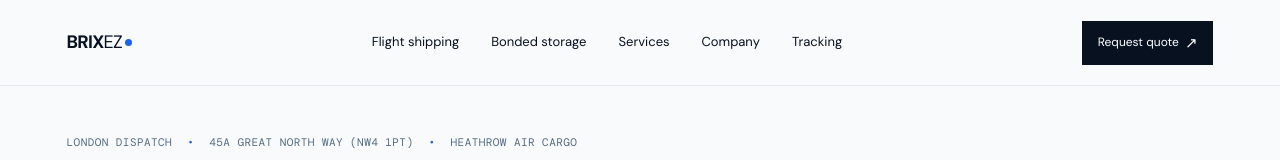
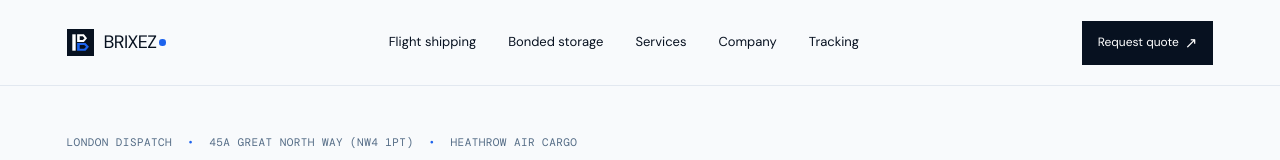
Before and after one commit to nelson-david/brixez-shipping, a Next.js app: page / in a window 1280 px wide. Shown: the top 160 px of the page. Built offline with nearby package versions, Linux system fonts and the light colour scheme.

Commit message:
feat: add architectural Brixez emblem logo to navbar, footer, and favicon

```diff
--- /dev/null
+++ b/app/components/BrixezLogo.tsx
@@ -0,0 +1,90 @@
+import React from "react";
+
+interface BrixezLogoProps {
+  size?: number;
+  className?: string;
+  variant?: "badge" | "glyph";
+  inverted?: boolean;
+}
+
+export default function BrixezLogo({
+  size = 28,
+  className = "",
+  variant = "badge",
+  inverted = false,
+}: BrixezLogoProps) {
+  if (variant === "glyph") {
+    const primaryColor = inverted ? "#ffffff" : "#071120";
+    return (
+      <svg
+        width={size}
+        height={size}
+        viewBox="0 0 28 28"
+        fill="none"
+        xmlns="http://www.w3.org/2000/svg"
+        className={`brixez-logo-svg ${className}`}
+        aria-hidden="true"
+      >
+        {/* Structural Left Column (Customs & Bonded Storage) */}
+        <rect x="3" y="3" width="4.5" height="22" fill={primaryColor} />
+
+        {/* Upper Aero Wing (Flight Shipping) */}
+        <path
+          fillRule="evenodd"
+          clipRule="evenodd"
+          d="M9.5 3H18.5L22.5 8L18.5 13H9.5V3ZM13 5.5V10.5H17.2L19.5 8L17.2 5.5H13Z"
+          fill={primaryColor}
+        />
+
+        {/* Lower Forward-Thrust Vector (Brixez Royal Blue) */}
+        <path
+          fillRule="evenodd"
+          clipRule="evenodd"
+          d="M9.5 14.5H20.5L25 19.5L20.5 25H9.5V14.5ZM13 17V22.5H18.8L21.8 19.5L18.8 17H13Z"
+          fill="#1d63ed"
+        />
+      </svg>
+    );
+  }
+
+  // Architectural Badge (Zero border-radius)
+  return (
+    <svg
+      width={size}
+      height={size}
+      viewBox="0 0 28 28"
+      fill="none"
+      xmlns="http://www.w3.org/2000/svg"
+      className={`brixez-logo-badge ${className}`}
+      aria-hidden="true"
+    >
+      {/* Sharp Architectural Ground / Container */}
+      <rect
+        width="28"
+        height="28"
+        fill={inverted ? "#0e1828" : "#071120"}
+        stroke={inverted ? "rgba(255, 255, 255, 0.12)" : "transparent"}
+        strokeWidth="1"
+      />
+
+      {/* Structural Left Column (Bonded Warehousing) */}
+      <rect x="5.5" y="5.5" width="3.5" height="17" fill="#ffffff" />
+
+      {/* Upper Aero Wing (Heathrow Flight Freight) */}
+      <path
+        fillRule="evenodd"
+        clipRule="evenodd"
+        d="M10.5 5.5H17.5L20.8 9.5L17.5 13.5H10.5V5.5ZM13.2 7.5V11.5H16.4L18.2 9.5L16.4 7.5H13.2Z"
+        fill="#ffffff"
+      />
+
+      {/* Lower Forward Kinetic Wing (Brixez Signature Blue) */}
+      <path
+        fillRule="evenodd"
+        clipRule="evenodd"
+        d="M10.5 14.5H19.2L22.8 18.5L19.2 22.5H10.5V14.5ZM13.2 16.5V20.5H17.8L19.8 18.5L17.8 16.5H13.2Z"
+        fill="#1d63ed"
+      />
+    </svg>
+  );
+}
--- a/app/components/Footer.tsx
+++ b/app/components/Footer.tsx
@@ -1,4 +1,5 @@
 import Link from "next/link";
+import BrixezLogo from "./BrixezLogo";
 
 export default function Footer() {
   return (
@@ -6,8 +7,11 @@ export default function Footer() {
       <div className="footer-top">
         <div>
           <Link className="brand" href="/" style={{ color: "#ffffff", marginBottom: "14px" }}>
-            BRIX<span>EZ</span>
-            <i />
+            <BrixezLogo size={27} inverted className="brand-icon" />
+            <span className="brand-text">
+              BRIX<span>EZ</span>
+              <i />
+            </span>
           </Link>
           <p style={{ maxWidth: "420px" }}>
             Flight cargo and HMRC-bonded warehousing.
--- a/app/components/Navbar.tsx
+++ b/app/components/Navbar.tsx
@@ -1,6 +1,7 @@
 "use client";
 
 import Link from "next/link";
+import BrixezLogo from "./BrixezLogo";
 
 const Arrow = () => <span className="arrow">↗</span>;
 
@@ -8,9 +9,12 @@ export default function Navbar() {
   return (
     <header className="nav">
       <div className="brand-wrapper">
-        <Link className="brand" href="/">
-          BRIX<span>EZ</span>
-          <i />
+        <Link className="brand" href="/" aria-label="Brixez Home">
+          <BrixezLogo size={27} className="brand-icon" />
+          <span className="brand-text">
+            BRIX<span>EZ</span>
+            <i />
+          </span>
         </Link>
         <span className="brand-badge hidden sm:inline-block">London NW4 1PT</span>
       </div>
--- a/app/globals.css
+++ b/app/globals.css
@@ -77,11 +77,27 @@ select {
 .brand {
     font-size: 18px;
     font-weight: 700;
-    letter-spacing: -0.7px;
+    letter-spacing: -0.6px;
     display: inline-flex;
     align-items: center;
+    gap: 10px;
     font-family: var(--font-dm-sans), "DM Sans", sans-serif;
     color: var(--ink);
+    text-decoration: none;
+}
+
+.brand-icon {
+    flex-shrink: 0;
+    display: block;
+}
+
+.brand-text {
+    display: inline-flex;
+    align-items: center;
+}
+
+.brand-text span {
+    font-weight: 400;
 }
 
 .brand span {
@@ -89,8 +105,8 @@ select {
 }
 
 .brand i {
-    width: 7px;
-    height: 7px;
+    width: 6.5px;
+    height: 6.5px;
     border-radius: 50% !important;
     background: var(--accent);
     margin-left: 3px;
```
Also changed, not shown: app/icon.svg, public/favicon.svg.
